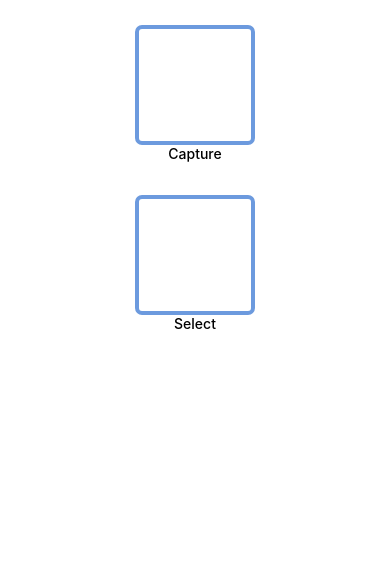
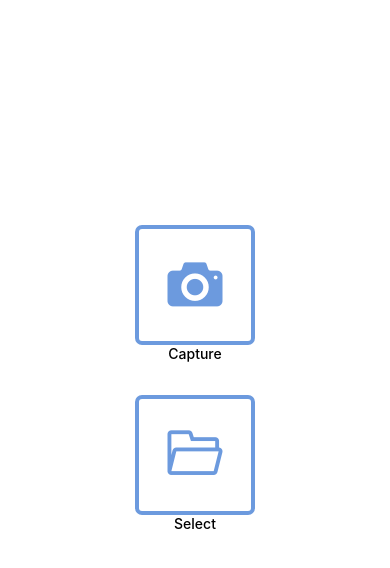
Before and after one commit to patxiarana/Udemay-TS-RN, a React Native app in the folder Udemy-TS-RN/: screen / in a window 390 px wide. Shown: the top 568 px of the page. Built offline with nearby package versions, Linux system fonts and the light colour scheme.

Commit message:
styled icon

```diff
--- a/Udemy-TS-RN/app/screens/Home.tsx
+++ b/Udemy-TS-RN/app/screens/Home.tsx
@@ -1,12 +1,13 @@
 import { FC } from 'react';
 import {StyleSheet, TouchableOpacity, View,Text} from 'react-native';
-
+import { Entypo, AntDesign  } from '@expo/vector-icons';
 interface Props {}
 const Home: FC<Props> = (): JSX.Element => {
   return <View style={styles.container}>
     {/* Image Capture  Button  */ }
     <View  style={styles.btnContainer}>
   <TouchableOpacity style={styles.button}>
+  <Entypo name="camera" style={styles.icon} />
   </TouchableOpacity>
   <Text style={styles.btnLabel}>Capture</Text>
   </View>
@@ -14,6 +15,7 @@ const Home: FC<Props> = (): JSX.Element => {
       {/* Image Select Button  */ }
   <View  style={styles.btnContainer}>
   <TouchableOpacity style={styles.button}>
+  <AntDesign name="folderopen" style={styles.icon} />
   </TouchableOpacity>
   <Text style={styles.btnLabel}>Select</Text>
   </View >
@@ -25,6 +27,7 @@ const styles = StyleSheet.create({
   //  flex: 1 ,
    justifyContent : 'center',
    alignItems : 'center' ,
+   marginTop: 200,
   // display: 'none',
   },
   btnContainer : {
@@ -38,10 +41,16 @@ button: {
      borderWidth : 4 ,
     borderColor : '#6C9ADE' ,
     borderRadius : 7 ,
+    alignItems : 'center',
+    justifyContent: 'center'
 },
 btnLabel:{
     textAlign : 'center' ,
     fontWeight : '500' ,
+},
+icon : {
+    fontSize:55,
+    color:"#6C9ADE",
 }
 });
 
```
